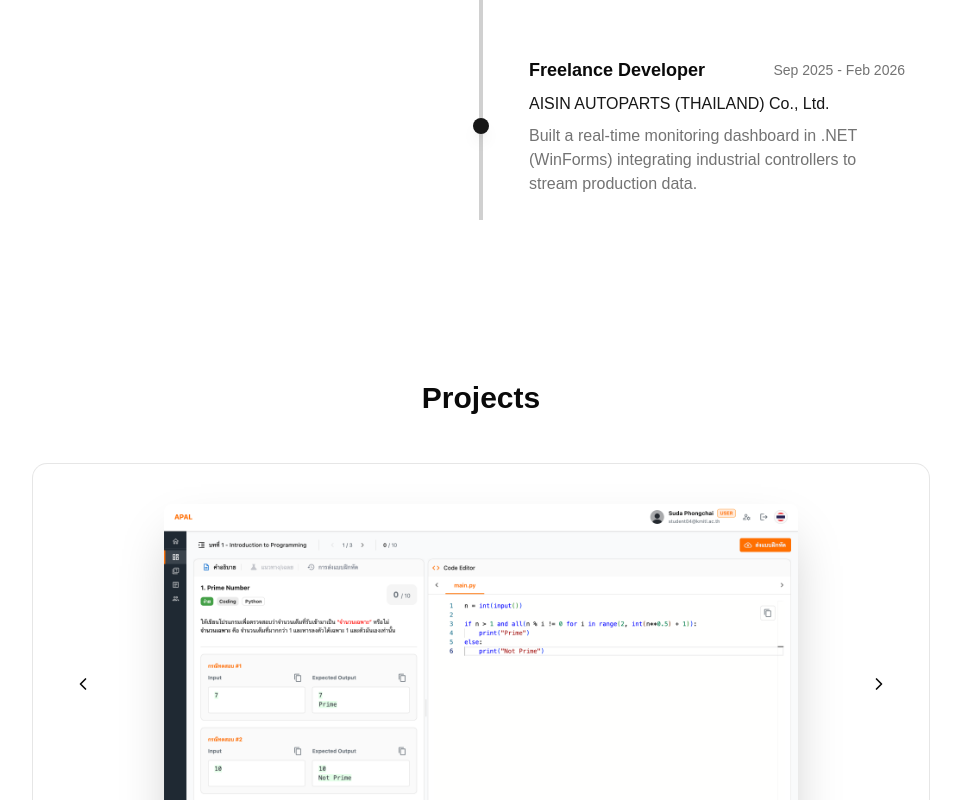
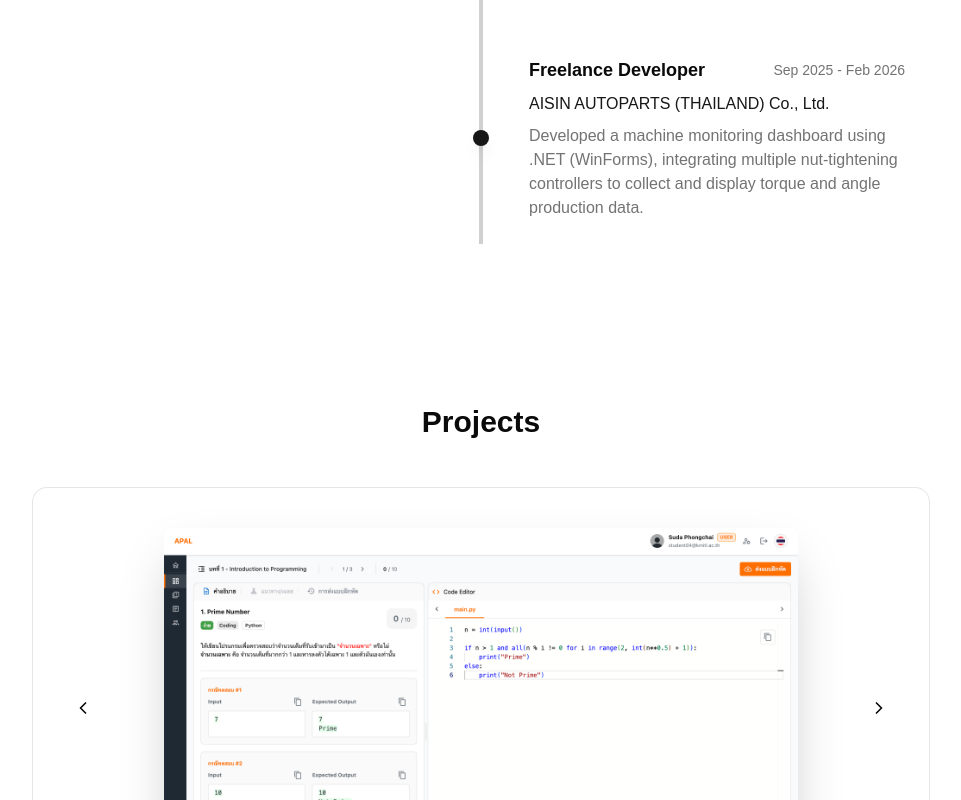
Before and after one commit to p3tchtanathip/portfolio, a React app: page / in a window 1280 px wide. Shown: the part 1580-2380 px from the top of the page, without its empty margins (159-1120 px from the left). Built offline with nearby package versions, Linux system fonts and the light colour scheme; the HTML template or start-up script is replaced by a standard one.

Commit message:
feat: update project descriptions

```diff
--- a/src/data/portfolio.ts
+++ b/src/data/portfolio.ts
@@ -50,7 +50,7 @@ export const experiences: Experience[] = [
     role: "Freelance Developer",
     company: "AISIN AUTOPARTS (THAILAND) Co., Ltd.",
     period: "Sep 2025 - Feb 2026",
-    description: "Built a real-time monitoring dashboard in .NET (WinForms) integrating industrial controllers to stream production data.",
+    description: "Developed a machine monitoring dashboard using .NET (WinForms), integrating multiple nut-tightening controllers to collect and display torque and angle production data.",
   },
 ];
 
@@ -81,7 +81,7 @@ export const projects: Project[] = [
   },
   {
     title: "TDLS Monitor",
-    description: "Built a real-time monitoring dashboard in .NET (WinForms) integrating industrial controllers to stream production data. Designed data layer with SQL Server and Entity Framework Core for traceability and quality auditing.",
+    description: "Developed a machine monitoring dashboard using .NET (WinForms) and AntdUI, integrating multiple nut-tightening controllers to collect and display torque and angle production data. Designed data storage with SQL Server and Entity Framework Core, enabling status tracking and historical traceability for quality control in an automated assembly line.",
     role: "Developer",
     period: "2025",
     tags: ["C#", ".NET WinForms", "SQL Server", "EF Core"],
@@ -91,14 +91,14 @@ export const projects: Project[] = [
 
 export const competitions: Competition[] = [
   {
-    title: "ICPC Thailand National Competition",
-    description: "Represented Computer Engineering at KMITL in the ICPC Thailand National Competition.",
-    period: "Sep 2024"
+    title: "1st Place Winner - Tech Tournament Day 2026 #1",
+    description: "Competed in a software engineering workshop challenge, solving real-world algorithmic problems and presenting solutions to a panel of tech experts from Bangkok Bank",
+    period: "Apr 2026"
   },
   {
-    title: "Top 20 Finalist, Digital Youth Network Hackathon",
-    description: "Designed a web application prototype (Figma) addressing cyberbullying, enabling online mental health consultation.",
-    period: "Aug 2023"
+    title: "ICPC Thailand National Competition Contest",
+    description: "Represented KMITL's Computer Engineering department in ICPC Thailand, solving algorithmic problems.",
+    period: "Sep 2024"
   }
 ]
 
```
Also changed, not shown: src/assets/tdls.png.
